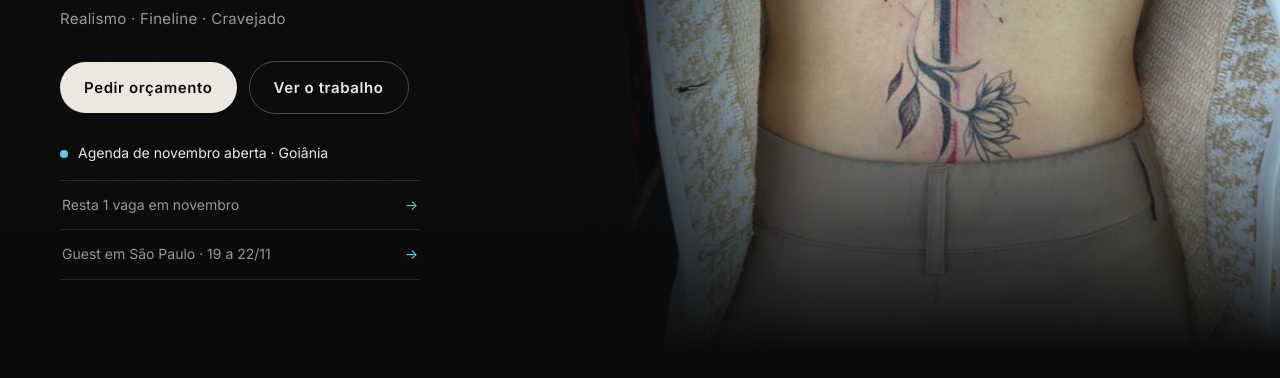
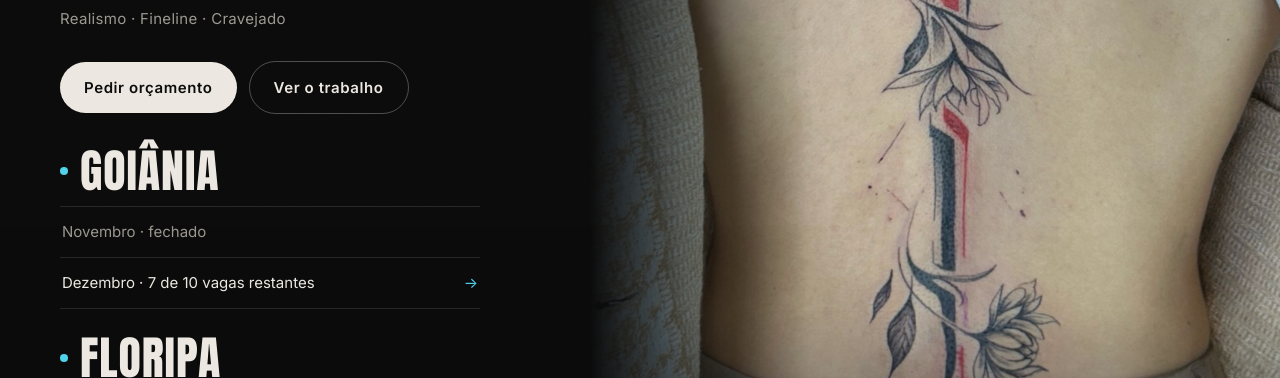
Before and after one commit to ocravejado/ocravejado.github.io, a plain HTML site: page index.html in a window 1280 px wide. Shown: the part 574-952 px from the top of the page. Drawn offline with Linux system fonts and the light colour scheme.

Commit message:
Agenda por cidade: Goiânia, Floripa e São Paulo
Novembro fechado, dezembro com 7 de 10 vagas, Floripa 05 a 14/01 (3 vagas)
e São Paulo 16 a 20/01 (2 vagas). Cada data abre o WhatsApp com a cidade.

Co-Authored-By: Claude Opus 5.5 <noreply@anthropic.com>

```diff
--- a/conteudo.js
+++ b/conteudo.js
@@ -12,16 +12,27 @@ window.SITE = {
   // A mensagem que já vem escrita quando a pessoa toca no botão
   mensagem: "Oi, Felipe! Vim pelo seu site e quero fazer uma tattoo.",
 
-  // A linha da agenda. Igual na bio: só muda o mês e a cidade
-  agenda: "Agenda de novembro aberta · Goiânia",
+  // AS CIDADES: a agenda da capa. Uma cidade por bloco, o nome grande (pedido dele, 21/11).
+  // texto = o que aparece · mensagem = o que vai escrito no WhatsApp quando a pessoa toca
+  // Linha sem mensagem = só texto, sem toque (ex.: mês fechado). Vaga mudou → muda aqui no mesmo dia.
+  cidades: [
+    { nome: "Goiânia", linhas: [
+      { texto: "Novembro · fechado" },
+      { texto: "Dezembro · 7 de 10 vagas restantes", mensagem: "Oi, Felipe! Vim pelo seu site e quero uma vaga de dezembro em Goiânia." }
+    ] },
+    { nome: "Floripa", linhas: [
+      { texto: "05 a 14/01 · 3 vagas", mensagem: "Oi, Felipe! Vim pelo seu site e quero uma vaga em Floripa, de 05 a 14/01." }
+    ] },
+    { nome: "São Paulo", linhas: [
+      { texto: "16 a 20/01 · 2 vagas", mensagem: "Oi, Felipe! Vim pelo seu site e quero uma vaga em São Paulo, de 16 a 20/01." }
+    ] }
+  ],
 
-  // OS AVISOS: as linhas embaixo da agenda, na capa. Mudam toda semana.
-  // texto = o que aparece · mensagem = o que vai escrito no WhatsApp quando a pessoa toca
-  // Pra tirar um aviso, apaga a linha inteira. Sem aviso nenhum, deixa: avisos: []
-  avisos: [
-    { texto: "Resta 1 vaga em novembro", mensagem: "Oi, Felipe! Vim pelo seu site e quero a última vaga de novembro." },
-    { texto: "Guest em São Paulo · 19 a 22/11", mensagem: "Oi, Felipe! Vim pelo seu site. Vi que você vai estar em São Paulo de 19 a 22/11 e quero tatuar." }
-  ],
+  // A linha da agenda: só aparece se as cidades estiverem vazias (cidades: [])
+  agenda: "Agenda de dezembro aberta · Goiânia",
+
+  // OS AVISOS: linhas soltas embaixo da agenda (opcional). Sem aviso nenhum, deixa: avisos: []
+  avisos: [],
 
   // A PERGUNTA ("O que vamos tatuar?"), logo depois da capa. A pessoa toca numa opção, aparece a resposta
   // e o botão manda uma mensagem diferente no WhatsApp: você já sabe o tipo de projeto antes de abrir.
--- a/index.html
+++ b/index.html
@@ -107,6 +107,17 @@ body::after{content:"";position:fixed;inset:0;pointer-events:none;z-index:100;op
 .avisos a{display:flex;align-items:center;justify-content:space-between;gap:14px;padding:13px 2px;border-bottom:1px solid var(--linha);font-size:14px;color:var(--cinza);transition:color .2s}
 .avisos a::after{content:"→";color:var(--ciano);transition:transform .2s}
 .avisos a:hover{color:var(--off)}.avisos a:hover::after{transform:translateX(3px)}
+/* as cidades da agenda: o nome grande, as datas embaixo (21/11) */
+.agenda[hidden],.cidades[hidden]{display:none}
+.cidades{display:grid;grid-template-columns:minmax(0,1fr);gap:26px;margin-top:34px;max-width:420px}
+.cidade h3{display:flex;align-items:center;gap:12px;font-family:var(--display);font-weight:400;text-transform:uppercase;font-size:clamp(32px,6vw,46px);line-height:1;letter-spacing:.02em;color:var(--off);padding-bottom:12px;border-bottom:1px solid var(--linha)}
+.cidade h3 i{flex:none;width:8px;height:8px;border-radius:50%;background:var(--ciano);box-shadow:0 0 0 0 rgba(79,211,234,.6);animation:pulsa 2.4s infinite}
+.cidade ul{list-style:none}
+.cidade li>a,.cidade li>span{display:flex;align-items:center;justify-content:space-between;gap:14px;padding:13px 2px;border-bottom:1px solid var(--linha);font-size:15px}
+.cidade li>a{color:var(--off);transition:color .2s}
+.cidade li>a::after{content:"→";color:var(--ciano);transition:transform .2s}
+.cidade li>a:hover::after{transform:translateX(3px)}
+.cidade li>span{color:var(--cinza)}
 .primeira .discreto{display:inline-block;margin-top:16px;font-size:14px;text-decoration:underline;text-underline-offset:3px;opacity:.75}
 @keyframes pulsa{70%{box-shadow:0 0 0 10px rgba(79,211,234,0)}100%{box-shadow:0 0 0 0 rgba(79,211,234,0)}}
 
@@ -325,7 +336,8 @@ html.travado{overflow:hidden}
         <a class="btn btn-cheio" href="#orcamento">Pedir orçamento</a>
         <a class="btn btn-vazio" href="#trabalho">Ver o trabalho</a>
       </div>
-      <p class="agenda"><i></i><span data-agenda>Agenda de novembro aberta · Goiânia</span></p>
+      <p class="agenda" data-agenda-linha><i></i><span data-agenda>Agenda de dezembro aberta · Goiânia</span></p>
+      <div class="cidades" data-cidades hidden></div>
       <ul class="avisos" data-avisos hidden></ul>
     </div>
   </section>
@@ -480,7 +492,7 @@ html.travado{overflow:hidden}
   <p class="feed-dica" data-dica>↑ Desliza pra cima</p>
 </div>
 
-<script src="conteudo.js?v=8142aa"></script>
+<script src="conteudo.js?v=641a21"></script>
 <script>
 (function(){
   var S = window.SITE || {};
@@ -492,6 +504,27 @@ html.travado{overflow:hidden}
   if (S.instagram) document.querySelectorAll("[data-ig]").forEach(function(a){ a.href = "https://instagram.com/" + S.instagram; if (a.textContent.charAt(0) === "@") a.textContent = "@" + S.instagram; });
   if (S.instagramStudio) document.querySelectorAll("[data-ig-studio]").forEach(function(a){ a.href = "https://instagram.com/" + S.instagramStudio; });
   if (S.agenda) document.querySelectorAll("[data-agenda]").forEach(function(el){ el.textContent = S.agenda; });
+  // as cidades da agenda: o nome grande e as datas; linha com mensagem vira toque pro WhatsApp
+  var cid = document.querySelector("[data-cidades]");
+  if (cid && S.cidades && S.cidades.length){
+    S.cidades.forEach(function(c){
+      var box = document.createElement("div"), h = document.createElement("h3"), ul = document.createElement("ul"), aberta = false;
+      box.className = "cidade";
+      (c.linhas || []).forEach(function(x){
+        var li = document.createElement("li"), el;
+        if (x.mensagem){
+          el = document.createElement("a"); el.href = wa(x.mensagem); el.target = "_blank"; el.rel = "noopener";
+          el.setAttribute("data-origem", "agenda · " + c.nome + " · " + x.texto); aberta = true;
+        } else el = document.createElement("span");
+        el.textContent = x.texto; li.appendChild(el); ul.appendChild(li);
+      });
+      if (aberta) h.appendChild(document.createElement("i"));
+      h.appendChild(document.createTextNode(c.nome));
+      box.appendChild(h); box.appendChild(ul); cid.appendChild(box);
+    });
+    cid.hidden = false;
+    document.querySelectorAll("[data-agenda-linha]").forEach(function(el){ el.hidden = true; });
+  }
   var av = document.querySelector("[data-avisos]");
   if (av && S.avisos && S.avisos.length){
     S.avisos.forEach(function(x){
```
Also changed, not shown: 1 other file.
